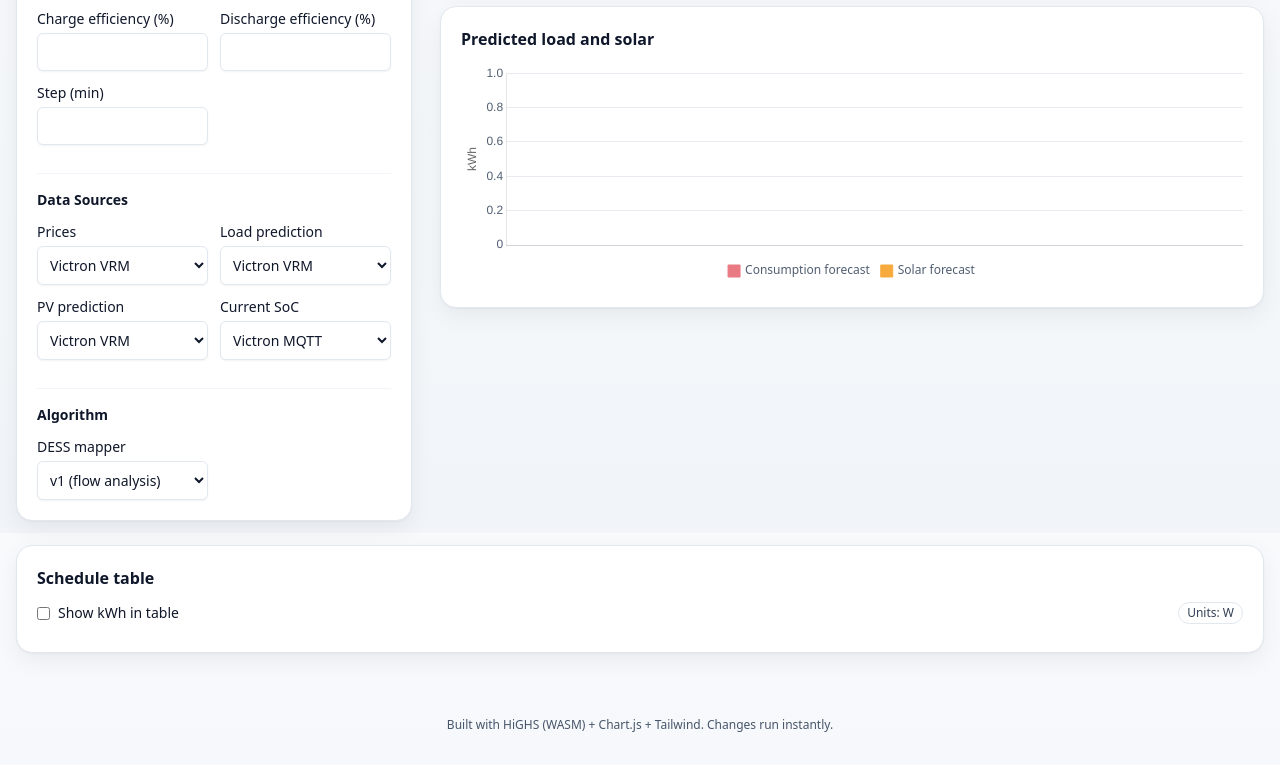
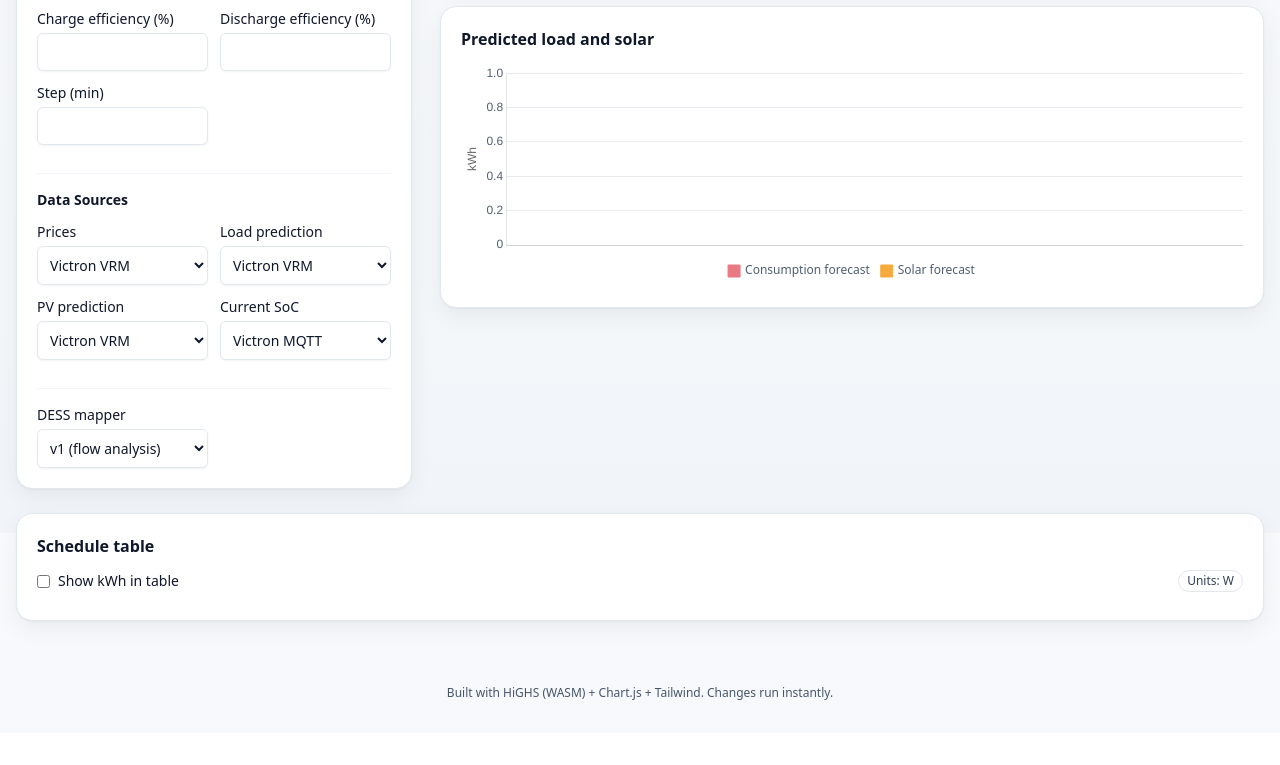
Before and after one commit to bmesuere/optivolt, a website with bundled scripts: page app/index.html in a window 1280 px wide. Shown: the part 1067-1832 px from the top of the page. After the commit the page ends 1800 px from the top, so only its background shows below. Built offline with nearby package versions, Linux system fonts and the light colour scheme; files whose address does not match are found by name.

Commit message:
UI cleanup

```diff
--- a/app/index.html
+++ b/app/index.html
@@ -358,7 +358,6 @@
 
             <!-- Algorithm Version Subsection -->
             <div class="md:col-span-2 mt-4 border-t border-slate-100 pt-4 dark:border-white/10">
-              <h3 class="mb-3 text-sm font-semibold">Algorithm</h3>
               <div class="grid grid-cols-1 gap-3 md:grid-cols-2">
                 <label class="text-sm">DESS mapper
                   <select id="dess-algorithm"
```
